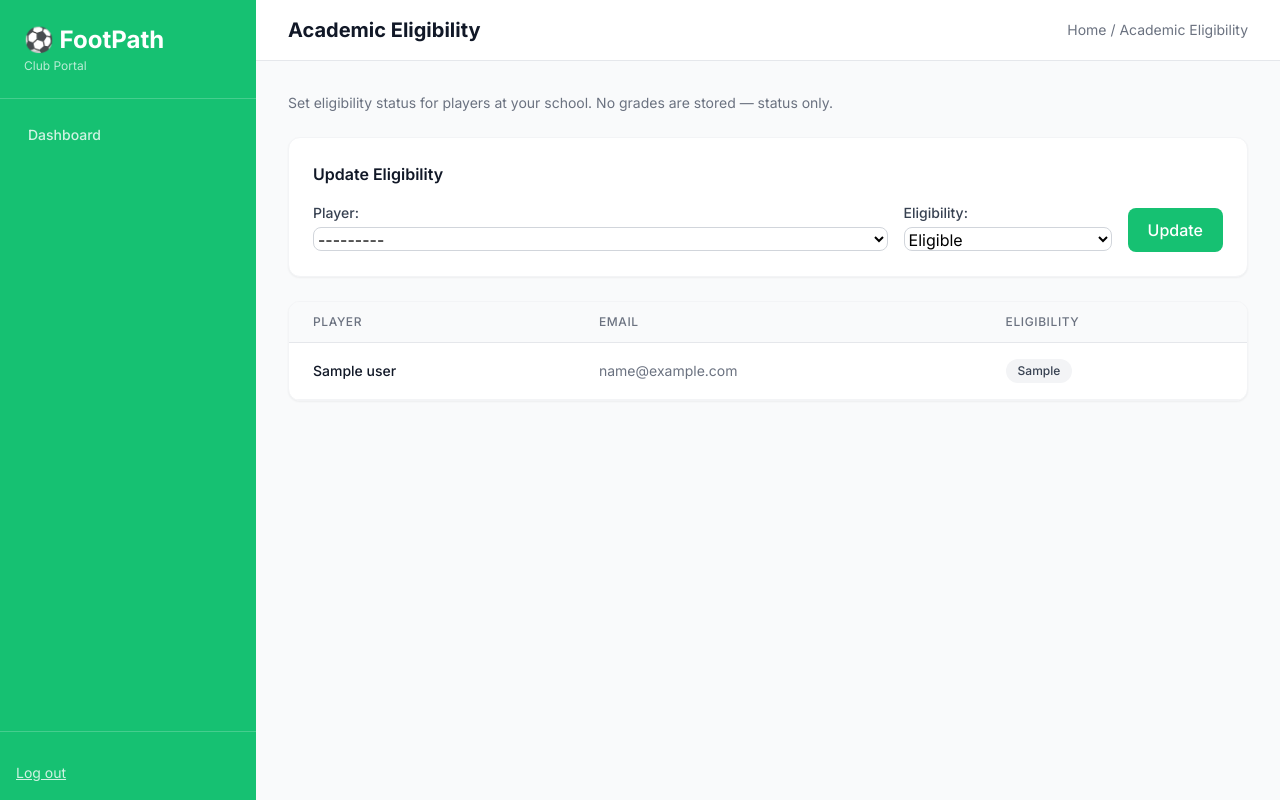
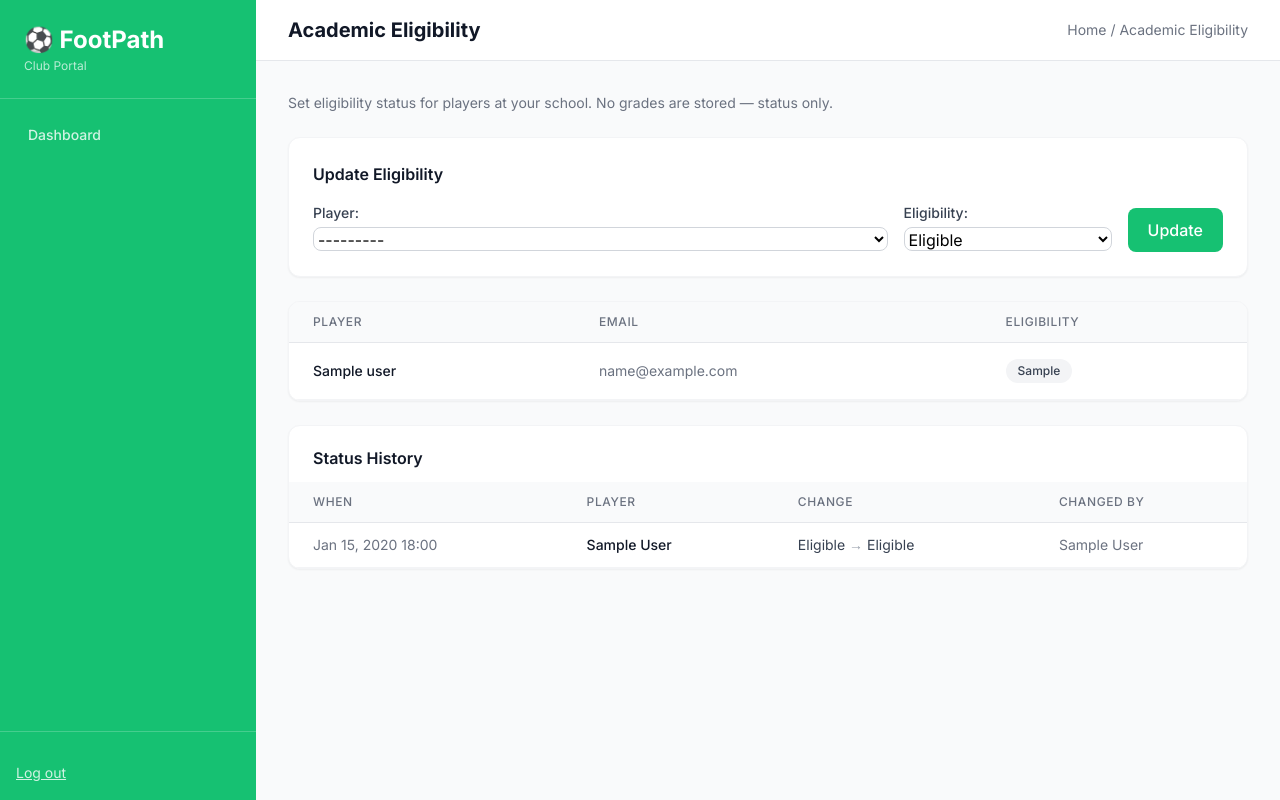
Before and after one commit to andreswooshik/FootPath-Cebu, a Django app: template backend/portal/templates/portal/staff_eligibility.html in a window 1280 px wide. Run offline with Django 5.2, Linux system fonts and the light colour scheme; tables that the repository leaves empty hold one stand-in row (values such as "Sample post"); the template is opened without the code that fills it: values that come from a table or form of the project are taken from there, most other values are stand-ins (such as "Sample title", 1, 10 or a date in 2020); some libraries are stand-ins or nearby versions.

Commit message:
Show the club's eligibility status history to School Staff
The spec gives staff 'view the eligibility status history of linked
players' — the REST endpoint allowed it but the portal had no surface. The
eligibility page now lists the club's 50 most recent transitions (when,
player, old → new, changed by), club-scoped like everything else.

```diff
--- a/backend/portal/templates/portal/staff_eligibility.html
+++ b/backend/portal/templates/portal/staff_eligibility.html
@@ -65,4 +65,38 @@
 {% else %}
 <p class="text-sm text-gray-500">No players in your club yet.</p>
 {% endif %}
+
+<div class="bg-white rounded-xl shadow-sm border border-gray-100 overflow-hidden mt-6">
+  <h2 class="text-base font-semibold text-gray-900 px-6 pt-5 pb-3">Status History</h2>
+  {% if history %}
+  <table class="w-full">
+    <thead>
+      <tr class="bg-gray-50 border-b border-gray-200">
+        <th class="px-6 py-3 text-left text-xs font-medium text-gray-500 uppercase tracking-wider">When</th>
+        <th class="px-6 py-3 text-left text-xs font-medium text-gray-500 uppercase tracking-wider">Player</th>
+        <th class="px-6 py-3 text-left text-xs font-medium text-gray-500 uppercase tracking-wider">Change</th>
+        <th class="px-6 py-3 text-left text-xs font-medium text-gray-500 uppercase tracking-wider">Changed by</th>
+      </tr>
+    </thead>
+    <tbody>
+      {% for row in history %}
+      <tr class="border-b border-gray-100">
+        <td class="px-6 py-3 text-sm text-gray-500 whitespace-nowrap">{{ row.changed_at|date:'M j, Y H:i' }}</td>
+        <td class="px-6 py-3 text-sm font-medium text-gray-900">{{ row.player.get_full_name|default:row.player.email }}</td>
+        <td class="px-6 py-3 text-sm text-gray-700">
+          {{ row.get_old_status_display|default:'—' }}
+          <span class="text-gray-400">→</span>
+          {{ row.get_new_status_display }}
+        </td>
+        <td class="px-6 py-3 text-sm text-gray-500">
+          {% if row.changed_by %}{{ row.changed_by.get_full_name|default:row.changed_by.email }}{% else %}—{% endif %}
+        </td>
+      </tr>
+      {% endfor %}
+    </tbody>
+  </table>
+  {% else %}
+  <p class="text-sm text-gray-500 px-6 pb-5">No status changes recorded yet.</p>
+  {% endif %}
+</div>
 {% endblock %}
```
Also changed, not shown: backend/portal/tests.py (+19 -0 lines), backend/portal/views.py (+9 -2 lines).
